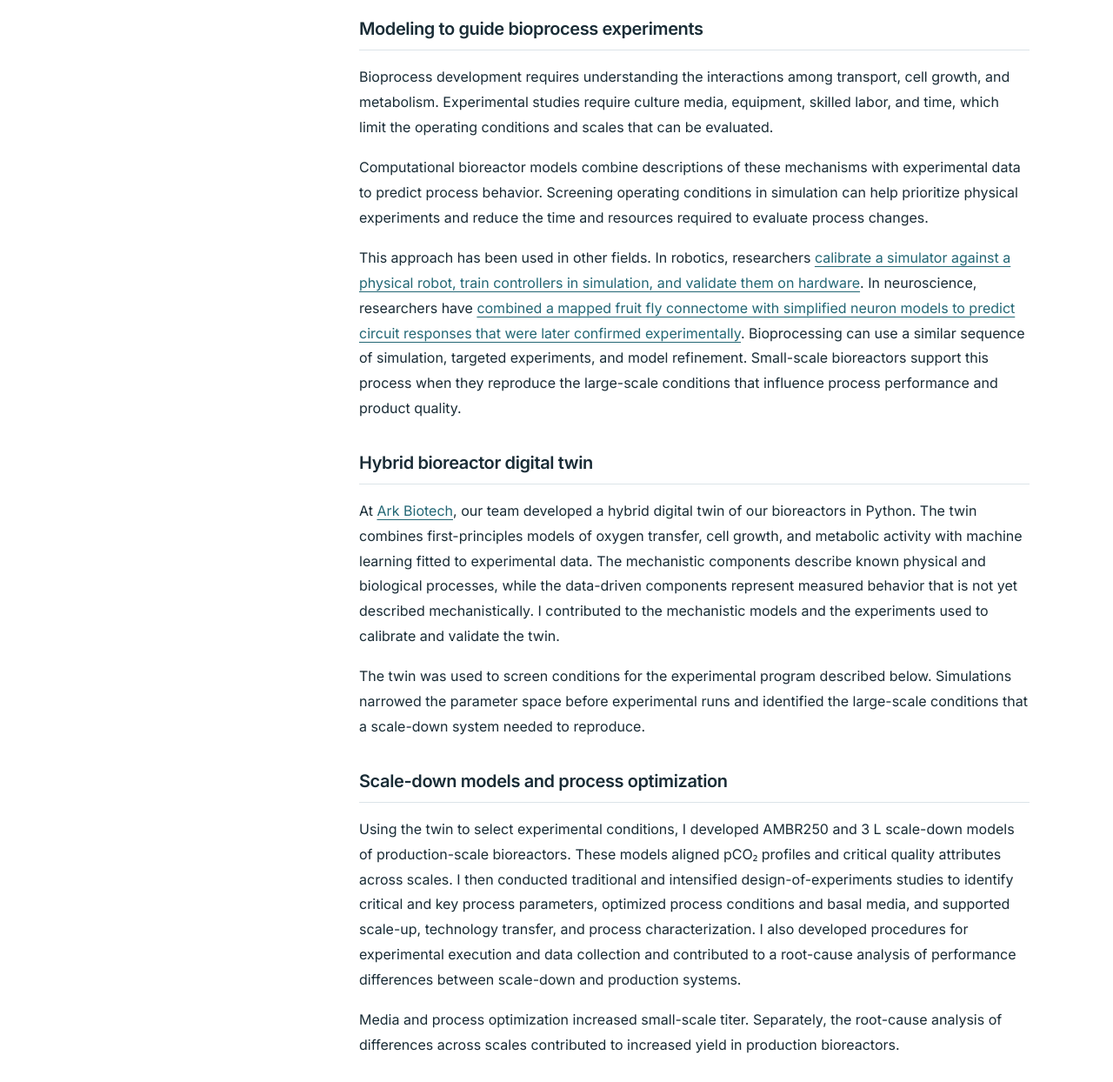
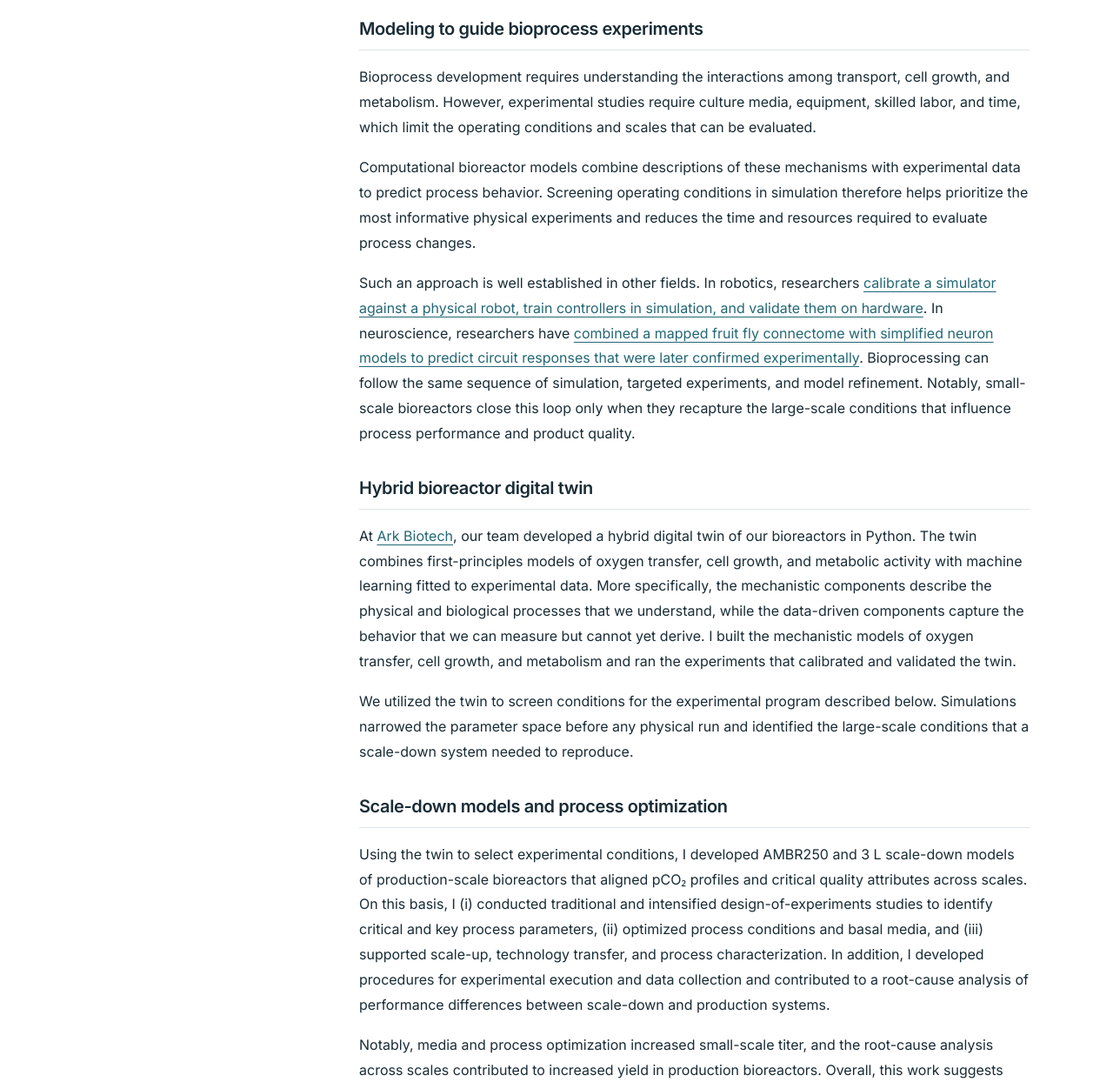
Before and after one commit to seankimism/seankim, an Astro site: page /projects/hybrid-bioreactor-digital-twins in a window 1280 px wide. Shown: the part 356-1600 px from the top of the page at 87% size. Built offline with nearby package versions, Linux system fonts and the light colour scheme; Astro itself is replaced by a stand-in of ours.

Commit message:
Rewrite digital twin page with I/we voice and enumerated contributions
Adds the (i)-(iii) enumeration of scale-down work, states outcomes with Notably, and closes on one Overall sentence.

```diff
--- a/src/content/projects/hybrid-bioreactor-digital-twins.md
+++ b/src/content/projects/hybrid-bioreactor-digital-twins.md
@@ -9,20 +9,20 @@ order: 1
 
 ## Modeling to guide bioprocess experiments
 
-Bioprocess development requires understanding the interactions among transport, cell growth, and metabolism. Experimental studies require culture media, equipment, skilled labor, and time, which limit the operating conditions and scales that can be evaluated.
+Bioprocess development requires understanding the interactions among transport, cell growth, and metabolism. However, experimental studies require culture media, equipment, skilled labor, and time, which limit the operating conditions and scales that can be evaluated.
 
-Computational bioreactor models combine descriptions of these mechanisms with experimental data to predict process behavior. Screening operating conditions in simulation can help prioritize physical experiments and reduce the time and resources required to evaluate process changes.
+Computational bioreactor models combine descriptions of these mechanisms with experimental data to predict process behavior. Screening operating conditions in simulation therefore helps prioritize the most informative physical experiments and reduces the time and resources required to evaluate process changes.
 
-This approach has been used in other fields. In robotics, researchers [calibrate a simulator against a physical robot, train controllers in simulation, and validate them on hardware](https://doi.org/10.1109/ICRA55743.2025.11128575). In neuroscience, researchers have [combined a mapped fruit fly connectome with simplified neuron models to predict circuit responses that were later confirmed experimentally](https://www.nature.com/articles/s41586-024-07763-9). Bioprocessing can use a similar sequence of simulation, targeted experiments, and model refinement. Small-scale bioreactors support this process when they reproduce the large-scale conditions that influence process performance and product quality.
+Such an approach is well established in other fields. In robotics, researchers [calibrate a simulator against a physical robot, train controllers in simulation, and validate them on hardware](https://doi.org/10.1109/ICRA55743.2025.11128575). In neuroscience, researchers have [combined a mapped fruit fly connectome with simplified neuron models to predict circuit responses that were later confirmed experimentally](https://www.nature.com/articles/s41586-024-07763-9). Bioprocessing can follow the same sequence of simulation, targeted experiments, and model refinement. Notably, small-scale bioreactors close this loop only when they recapture the large-scale conditions that influence process performance and product quality.
 
 ## Hybrid bioreactor digital twin
 
-At [Ark Biotech](https://www.ark-biotech.com/), our team developed a hybrid digital twin of our bioreactors in Python. The twin combines first-principles models of oxygen transfer, cell growth, and metabolic activity with machine learning fitted to experimental data. The mechanistic components describe known physical and biological processes, while the data-driven components represent measured behavior that is not yet described mechanistically. I contributed to the mechanistic models and the experiments used to calibrate and validate the twin.
+At [Ark Biotech](https://www.ark-biotech.com/), our team developed a hybrid digital twin of our bioreactors in Python. The twin combines first-principles models of oxygen transfer, cell growth, and metabolic activity with machine learning fitted to experimental data. More specifically, the mechanistic components describe the physical and biological processes that we understand, while the data-driven components capture the behavior that we can measure but cannot yet derive. I built the mechanistic models of oxygen transfer, cell growth, and metabolism and ran the experiments that calibrated and validated the twin.
 
-The twin was used to screen conditions for the experimental program described below. Simulations narrowed the parameter space before experimental runs and identified the large-scale conditions that a scale-down system needed to reproduce.
+We utilized the twin to screen conditions for the experimental program described below. Simulations narrowed the parameter space before any physical run and identified the large-scale conditions that a scale-down system needed to reproduce.
 
 ## Scale-down models and process optimization
 
-Using the twin to select experimental conditions, I developed AMBR250 and 3 L scale-down models of production-scale bioreactors. These models aligned pCO₂ profiles and critical quality attributes across scales. I then conducted traditional and intensified design-of-experiments studies to identify critical and key process parameters, optimized process conditions and basal media, and supported scale-up, technology transfer, and process characterization. I also developed procedures for experimental execution and data collection and contributed to a root-cause analysis of performance differences between scale-down and production systems.
+Using the twin to select experimental conditions, I developed AMBR250 and 3 L scale-down models of production-scale bioreactors that aligned pCO₂ profiles and critical quality attributes across scales. On this basis, I (i) conducted traditional and intensified design-of-experiments studies to identify critical and key process parameters, (ii) optimized process conditions and basal media, and (iii) supported scale-up, technology transfer, and process characterization. In addition, I developed procedures for experimental execution and data collection and contributed to a root-cause analysis of performance differences between scale-down and production systems.
 
-Media and process optimization increased small-scale titer. Separately, the root-cause analysis of differences across scales contributed to increased yield in production bioreactors.
+Notably, media and process optimization increased small-scale titer, and the root-cause analysis across scales contributed to increased yield in production bioreactors. Overall, this work suggests that combining a calibrated digital twin with representative scale-down models is crucial for prioritizing experiments and transferring processes across scales.
```
